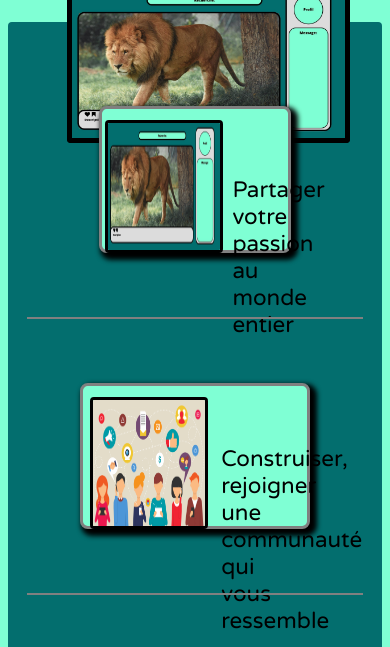
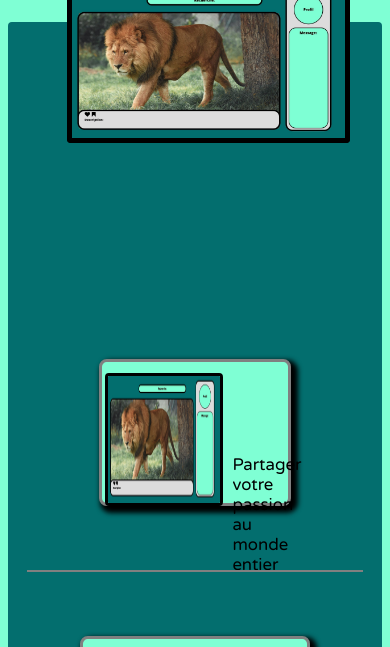
Before and after one commit to starcraf1t/Portalis, a plain HTML site: page index.html in a window 390 px wide. Shown: the part 839-1486 px from the top of the page. Drawn offline with Linux system fonts and the light colour scheme.

Commit message:
Add files via upload

```diff
--- a/style.css
+++ b/style.css
@@ -1,4 +1,3 @@
-
 @import url('https://fonts.googleapis.com/css2?family=Varela+Round&display=swap');
 body{
     font-family: Verdana, Geneva, Tahoma, sans-serif;
@@ -63,7 +62,7 @@ h1{
     border-radius: 1vw;
     background-color:rgb(3, 110, 110);
     width: 100%;
-    height: 147vh;
+    height: 185vh;
 }
 .devise{
     width:20vw;
@@ -128,7 +127,7 @@ h1{
     font: inherit;
     text-align: start;
     list-style: none;
-    font-size: xx-large;
+    font-size: x-large;
 }
 .split1{
     border: 3px solid grey;
@@ -137,12 +136,12 @@ h1{
     width: 10%;
     height: 10vh;
     padding: 10vw 20% 2vh 20%;
-    margin-top: 12%;
+    margin-top: 27%;
     box-shadow: 4px 4px 5px 3px;
     font: inherit;
     text-align: start;
     list-style: none;
-    font-size: xx-large;
+    font-size: x-large;
 }
 .split img{
     border: 3px solid black;
@@ -161,7 +160,7 @@ h1{
     margin-top: -100%;
 }
 .split-text{
-    margin-top: -175%;
+    margin-top: -155%;
     margin-left: 140%;
 }
 .split1-text{
@@ -209,7 +208,7 @@ h1{
         padding: 5% 20% 10% 30%;
     }
     .split1{
-        margin-top: 10vh;
+        margin-top: 40vh;
     }
 
     .split1 img{
@@ -222,11 +221,11 @@ h1{
         margin-left: -280%;
     }
     .split1-text{
-        margin-top: -290%;
+        margin-top: -200%;
         margin-left: 150%;
     }
     .split-text{
-        margin-top: -310%;
+        margin-top: -200%;
         margin-left: 70%;
     }
     .reseau{
@@ -266,7 +265,7 @@ h1{
         border-radius: 1vw;
         background-color:rgb(3, 110, 110);
         width: 100%;
-        height: 90vh;
+        height: 145vh;
     }
     .logo img{
         height: 10vh;
```
Also changed, not shown: image/bordure google.png (added), image/moi.jpg (added), index.html (line endings or trailing spaces), 1 other file.
